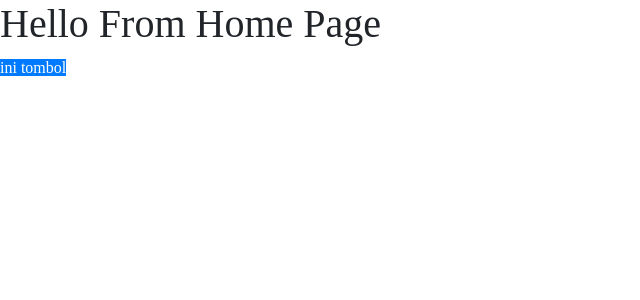
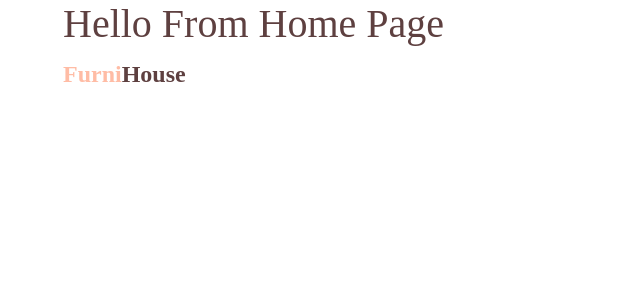
Before and after one commit to zhafranth/furniture-app, a React (Create React App) app: page / in a window 1280 px wide. Shown: the top 300 px of the page, without its empty margins (0-640 px from the left). Built offline with nearby package versions, Linux system fonts and the light colour scheme.

Commit message:
add BrandTextIcon Component

```diff
--- /dev/null
+++ b/src/assets/scss/_colorVariables.scss
@@ -0,0 +1,22 @@
+$blue: #007bff !default;
+$indigo: #6610f2 !default;
+$purple: #6f42c1 !default;
+$pink: #FFBCA5 !default;
+$red: #dc3545 !default;
+$orange: #fd7e14 !default;
+$yellow: #ffc107 !default;
+$green: #28a745 !default;
+$teal: #20c997 !default;
+$cyan: #17a2b8 !default;
+
+$white: #fff !default;
+$gray-100: #f8f9fa !default;
+$gray-200: #e9ecef !default;
+$gray-300: #dee2e6 !default;
+$gray-400: #ced4da !default;
+$gray-500: #adb5bd !default;
+$gray-600: #A48585 !default;
+$gray-700: #495057 !default;
+$gray-800: #343a40 !default;
+$gray-900: #5E4040 !default;
+$black: #000 !default;
--- a/src/assets/scss/_variables.scss
+++ b/src/assets/scss/_variables.scss
@@ -4,18 +4,6 @@
 // consistent naming. Ex: $nav-link-disabled-color and $modal-content-box-shadow-xs.
 
 // Color system
-
-$white: #fff !default;
-$gray-100: #f8f9fa !default;
-$gray-200: #e9ecef !default;
-$gray-300: #dee2e6 !default;
-$gray-400: #ced4da !default;
-$gray-500: #adb5bd !default;
-$gray-600: #6c757d !default;
-$gray-700: #495057 !default;
-$gray-800: #343a40 !default;
-$gray-900: #212529 !default;
-$black: #000 !default;
 
 $grays: () !default;
 // stylelint-disable-next-line scss/dollar-variable-default
@@ -29,17 +17,6 @@ $grays: map-merge(("100": $gray-100,
     "800": $gray-800,
     "900": $gray-900),
   $grays);
-
-$blue: #007bff !default;
-$indigo: #6610f2 !default;
-$purple: #6f42c1 !default;
-$pink: #e83e8c !default;
-$red: #dc3545 !default;
-$orange: #fd7e14 !default;
-$yellow: #ffc107 !default;
-$green: #28a745 !default;
-$teal: #20c997 !default;
-$cyan: #17a2b8 !default;
 
 $colors: () !default;
 // stylelint-disable-next-line scss/dollar-variable-default
@@ -58,7 +35,7 @@ $colors: map-merge(("blue": $blue,
     "gray-dark": $gray-800),
   $colors);
 
-$primary: $blue !default;
+$primary: $gray-900 !default;
 $secondary: $gray-600 !default;
 $success: $green !default;
 $info: $cyan !default;
--- a/src/assets/scss/style.scss
+++ b/src/assets/scss/style.scss
@@ -1,4 +1,5 @@
 @import "functions";
+@import "colorVariables";
 @import "variables";
 @import "mixins";
 @import "root";
@@ -35,3 +36,15 @@
 @import "spinners";
 @import "utilities";
 @import "print";
+
+.brand-text-icon {
+  color: $pink;
+  font-size: 24px;
+  font-weight: 800;
+  font-family: "poppins";
+
+  &:hover {
+    text-decoration: none;
+    color: $pink;
+  }
+}
--- a/src/assets/scss/utilities/_text.scss
+++ b/src/assets/scss/utilities/_text.scss
@@ -4,14 +4,27 @@
 // Text
 //
 
-.text-monospace { font-family: $font-family-monospace !important; }
+.text-monospace {
+  font-family: $font-family-monospace !important;
+}
 
 // Alignment
 
-.text-justify  { text-align: justify !important; }
-.text-wrap     { white-space: normal !important; }
-.text-nowrap   { white-space: nowrap !important; }
-.text-truncate { @include text-truncate(); }
+.text-justify {
+  text-align: justify !important;
+}
+
+.text-wrap {
+  white-space: normal !important;
+}
+
+.text-nowrap {
+  white-space: nowrap !important;
+}
+
+.text-truncate {
+  @include text-truncate();
+}
 
 // Responsive alignment
 
@@ -19,40 +32,96 @@
   @include media-breakpoint-up($breakpoint) {
     $infix: breakpoint-infix($breakpoint, $grid-breakpoints);
 
-    .text#{$infix}-left   { text-align: left !important; }
-    .text#{$infix}-right  { text-align: right !important; }
-    .text#{$infix}-center { text-align: center !important; }
+    .text#{$infix}-left {
+      text-align: left !important;
+    }
+
+    .text#{$infix}-right {
+      text-align: right !important;
+    }
+
+    .text#{$infix}-center {
+      text-align: center !important;
+    }
   }
 }
 
 // Transformation
 
-.text-lowercase  { text-transform: lowercase !important; }
-.text-uppercase  { text-transform: uppercase !important; }
-.text-capitalize { text-transform: capitalize !important; }
+.text-lowercase {
+  text-transform: lowercase !important;
+}
+
+.text-uppercase {
+  text-transform: uppercase !important;
+}
+
+.text-capitalize {
+  text-transform: capitalize !important;
+}
 
 // Weight and italics
 
-.font-weight-light   { font-weight: $font-weight-light !important; }
-.font-weight-lighter { font-weight: $font-weight-lighter !important; }
-.font-weight-normal  { font-weight: $font-weight-normal !important; }
-.font-weight-bold    { font-weight: $font-weight-bold !important; }
-.font-weight-bolder  { font-weight: $font-weight-bolder !important; }
-.font-italic         { font-style: italic !important; }
+.font-weight-light {
+  font-weight: $font-weight-light !important;
+}
+
+.font-weight-lighter {
+  font-weight: $font-weight-lighter !important;
+}
+
+.font-weight-normal {
+  font-weight: $font-weight-normal !important;
+}
+
+.font-weight-bold {
+  font-weight: $font-weight-bold !important;
+}
+
+.font-weight-bolder {
+  font-weight: $font-weight-bolder !important;
+}
+
+.font-italic {
+  font-style: italic !important;
+}
 
 // Contextual colors
 
-.text-white { color: $white !important; }
+.text-white {
+  color: $white !important;
+}
 
-@each $color, $value in $theme-colors {
+@each $color,
+$value in $theme-colors {
   @include text-emphasis-variant(".text-#{$color}", $value, true);
 }
 
-.text-body { color: $body-color !important; }
-.text-muted { color: $text-muted !important; }
+@each $color,
+$value in $grays {
+  @include text-emphasis-variant(".text-gray-#{$color}", $value, true);
+}
 
-.text-black-50 { color: rgba($black, .5) !important; }
-.text-white-50 { color: rgba($white, .5) !important; }
+@each $color,
+$value in $colors {
+  @include text-emphasis-variant(".text-#{$color}", $value, true);
+}
+
+.text-body {
+  color: $body-color !important;
+}
+
+.text-muted {
+  color: $text-muted !important;
+}
+
+.text-black-50 {
+  color: rgba($black, .5) !important;
+}
+
+.text-white-50 {
+  color: rgba($white, .5) !important;
+}
 
 // Misc
 
@@ -60,7 +129,9 @@
   @include text-hide($ignore-warning: true);
 }
 
-.text-decoration-none { text-decoration: none !important; }
+.text-decoration-none {
+  text-decoration: none !important;
+}
 
 .text-break {
   word-break: break-word !important; // IE & < Edge 18
@@ -69,4 +140,6 @@
 
 // Reset
 
-.text-reset { color: inherit !important; }
+.text-reset {
+  color: inherit !important;
+}
--- /dev/null
+++ b/src/components/IconText.js
@@ -0,0 +1,10 @@
+import React from "react";
+import Button from "elements/Button";
+
+export default function IconText() {
+  return (
+    <Button type="link" className="brand-text-icon" href="/">
+      Furni<span className="text-gray-900">House</span>
+    </Button>
+  );
+}
--- a/src/pages/HomePage.js
+++ b/src/pages/HomePage.js
@@ -2,15 +2,14 @@ import React, { Component } from "react";
 
 // component
 import Button from "elements/Button/";
+import BrandTextIcon from "components/IconText";
 
 export default class HomePage extends Component {
   render() {
     return (
-      <div>
+      <div className="container mx-5">
         <h1>Hello From Home Page</h1>
-        <Button isPrimary type="link">
-          ini tombol
-        </Button>
+        <BrandTextIcon />
       </div>
     );
   }
```
